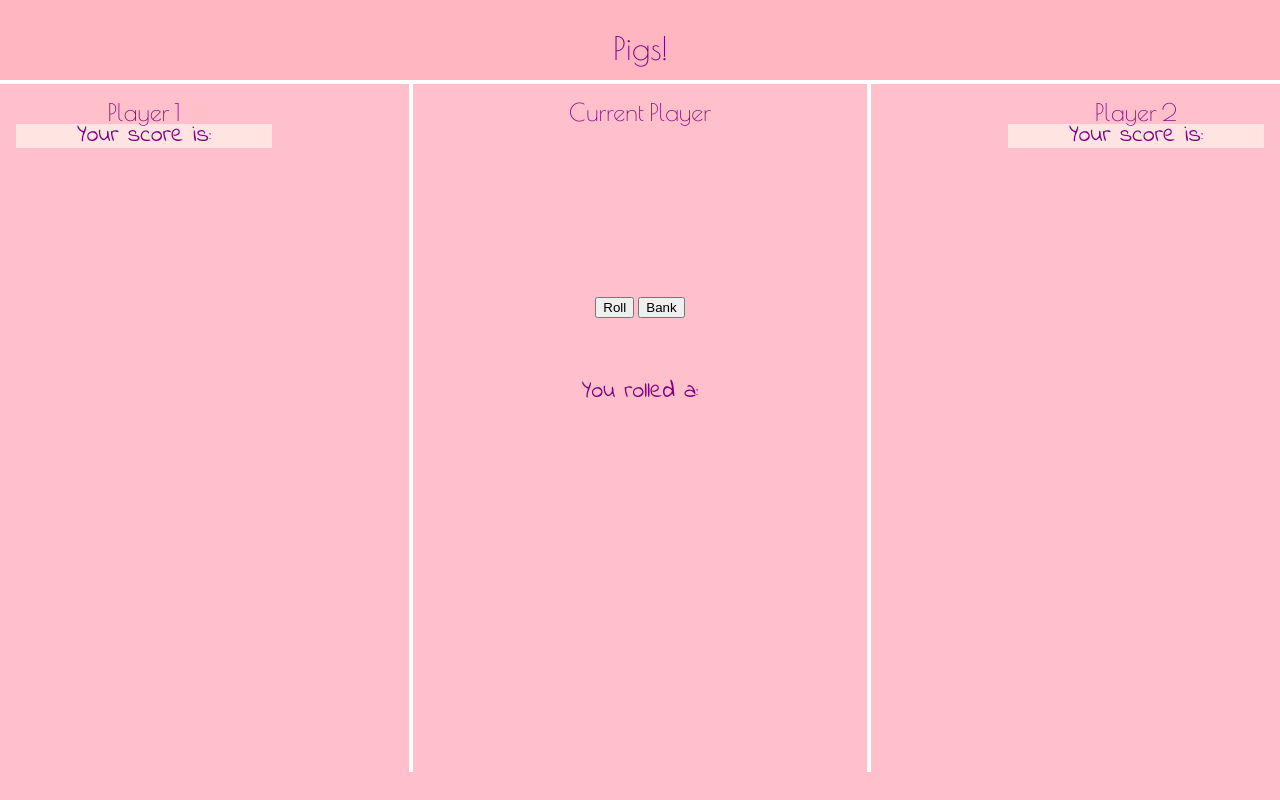
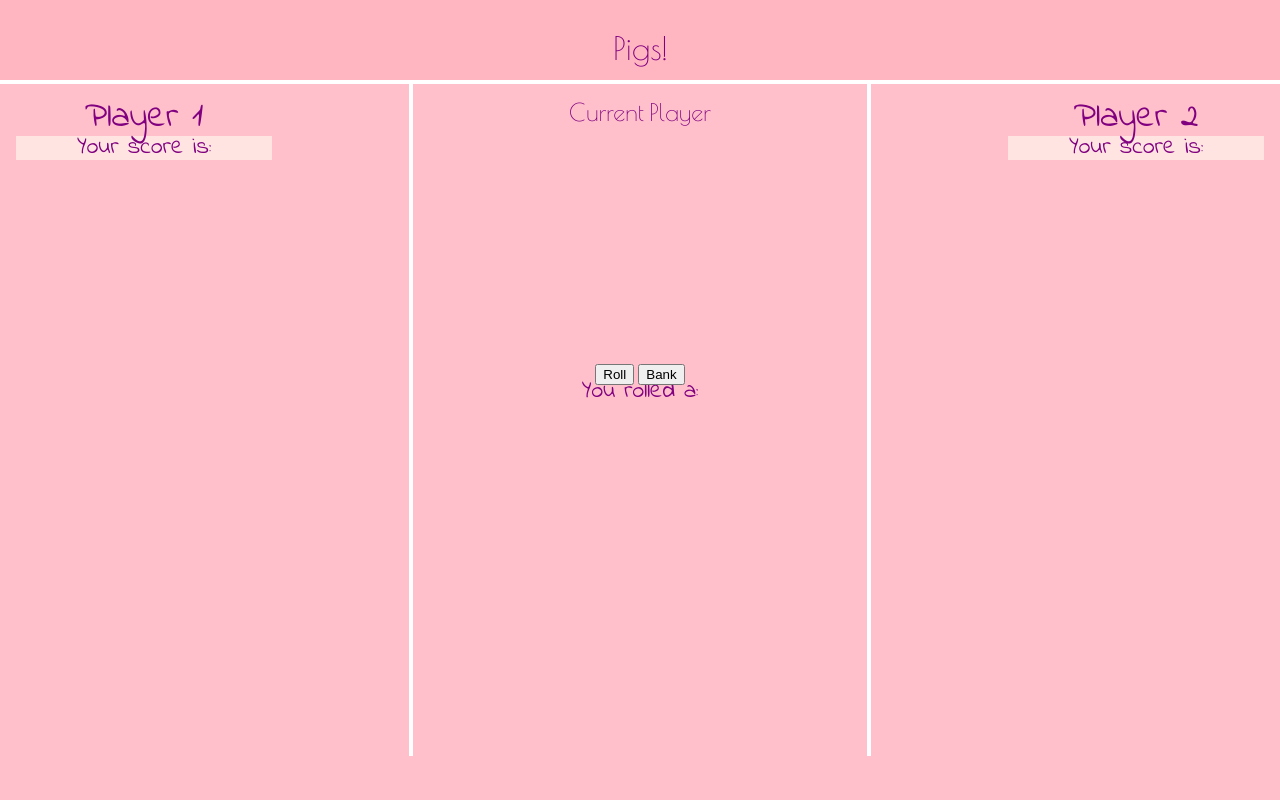
Before and after one commit to tharvey64/PIG, a plain HTML site: page index.html in a window 1280 px wide. Drawn offline with nearby package versions, Linux system fonts and the light colour scheme.

Commit message:
final modification of the day to html/css

```diff
--- a/index.html
+++ b/index.html
@@ -11,7 +11,7 @@
 			<h1>Pigs!</h1>
 			</div>
 				<div id = "centerStage">
-					<h2>Current Player</h2>
+					<h2 id = "current">Current Player</h2>
 					<img id="dieImg1" src=""/>
 					<img id="dieImg2" src=""/>
 					<p>You rolled a:</p>
@@ -20,14 +20,16 @@
 					<button id = "bank">Bank</button>
 				</div>
 				<div id = "player1">
-					<p><h2>Player 1</h2></p>
+					<h2><p>Player 1</p></h2>
+					<p id="name1"</p>
 					<p class="holder">Your score is: </p>
 					<div id = "player1Score">
 						<p></p>
 					</div>
 			</div>
 			<div id ="player2">
-				<p><STRONG><h2>Player 2</h2></STRONG></p>
+				<p id = "name2"></p>
+				<h2><p>Player 2</p></h2>
 				<p class ="holder">Your score is: </p>
 				<div id = "player2Score">
 					<p></p>
--- a/pig.css
+++ b/pig.css
@@ -14,7 +14,7 @@ body{
 
 #centerStage {
 	position: relative;
-	height: 82%;
+	height: 80%;
 	width: 33%;
 	background-color: pink;
 	margin: auto;
@@ -63,7 +63,7 @@ h2 {
 
 button {
 	position: relative;
-	top: 10em;
+	top: 15em;
 }
 
 
@@ -93,6 +93,5 @@ p{
 }
 
 .holder {
-	margin: auto;
 	background-color: #FFE4E1;
 }
```
